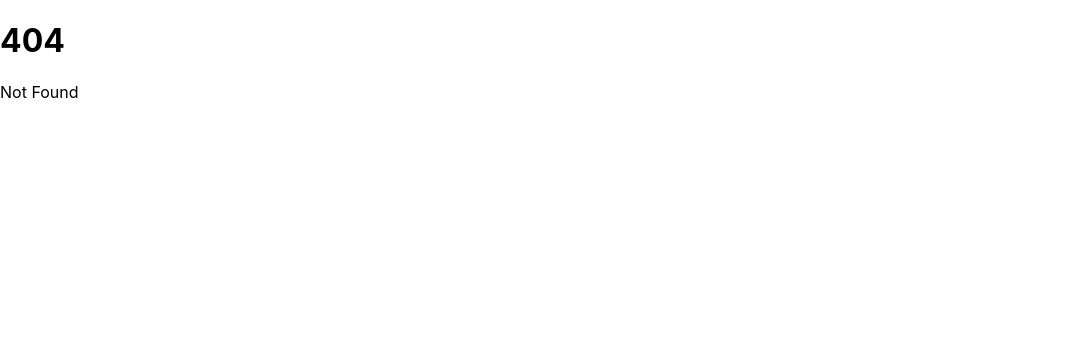
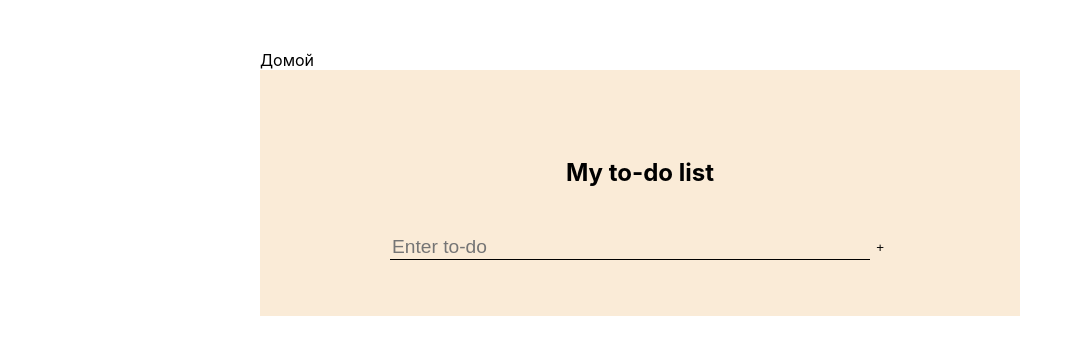
Before and after one commit to irina309/svelte-test, a SvelteKit app: page /project/1 in a window 1280 px wide. Before the commit this address had no page. Shown: the top 354 px of the page, without its empty margins (0-1082 px from the left). Built offline with nearby package versions, Linux system fonts and the light colour scheme.

Commit message:
add todo app

```diff
--- /dev/null
+++ b/src/component/Icon.svelte
@@ -0,0 +1,18 @@
+<svg viewBox="0 0 24 24" class={$$props.class}>
+    {@html icon.path}
+  </svg>
+
+  <script>
+    export let name;
+    const icons = [
+      {
+        name: 'check-mark',
+        path: '<path d="M19.77 4.93l1.4 1.4L8.43 19.07l-5.6-5.6 1.4-1.4 4.2 4.2L19.77 4.93m0-2.83L8.43 13.44l-4.2-4.2L0 13.47l8.43 8.43L24 6.33 19.77 2.1z" fill="currentColor"></path>',
+      },
+      {
+        name: 'delete',
+        path: '<path d="M6 19c0 1.1.9 2 2 2h8c1.1 0 2-.9 2-2V7H6v12zM8 9h8v10H8V9zm7.5-5l-1-1h-5l-1 1H5v2h14V4h-3.5z" fill="currentColor"></path>',
+      },
+    ];
+    let icon = icons.find((item) => item.name === name);
+  </script>
--- a/src/routes/blog/routes.js
+++ b/src/routes/blog/routes.js
@@ -8,6 +8,6 @@
         "id": 2,
         "title": "Мои планы",
         "body": "В будущем я буду возможно веб-раработчиком."
-      }
+      },
 
   ];
--- /dev/null
+++ b/src/routes/project/+layout.svelte
@@ -0,0 +1,3 @@
+<div class="container">
+    <slot />
+  </div>
--- a/src/routes/project/+page.svelte
+++ b/src/routes/project/+page.svelte
@@ -1 +1,46 @@
-<h1>Портфолио</h1>
+<svelte:head>
+ <title>Портфолио</title>
+</svelte:head>
+
+<div class='container'>
+ <h1>Мои проекты</h1>
+ <div class='apps'>
+  {#each routes as page}
+   <div class='app'>
+    <h2>{page.title}</h2>
+    <p>{page.body}</p>
+    <p class='readmore'>
+     <a class='link' href={`/project/apps/${page.id}`}>
+      Читать далее
+     </a>
+    </p>
+   </div>
+  {/each}
+ </div>
+</div>
+<script>
+    import { routes } from './routes.js';
+</script>
+<style>
+     .container {
+      margin: 50px auto;
+      max-width: 800px;
+      padding: 0 20px;
+     }
+
+     .apps {
+      display: grid;
+      grid-template-columns: 1fr 1fr;
+      grid-gap: 20px;
+     }
+
+     .app {
+      border: 1px solid #ddd;
+      padding: 10px;
+      box-shadow: 0 0 10px #eee;
+     }
+
+     .link {
+      color: rgb(10, 10, 139);
+     }
+</style>
--- /dev/null
+++ b/src/routes/project/1/+layout.svelte
@@ -0,0 +1,12 @@
+<div class='container'>
+    <a href='/project'>Домой</a>
+    <slot/>
+  </div>
+
+  <style>
+    .container {
+      margin: 50px auto;
+      max-width: 800px;
+      padding: 0 20px;
+    }
+  </style>
--- /dev/null
+++ b/src/routes/project/1/+page.svelte
@@ -0,0 +1,147 @@
+<main>
+    <h1>My to-do list</h1>
+    <form on:submit|preventDefault={add}>
+        <input bind:value={newItem} placeholder="Enter to-do" />
+        <button class="add-todo" on:click={add}><span>+</span></button>
+    </form>
+    <div class="todos">
+        {#each todoList as item, index}
+        <div class="todo" class:completed={item.completed}>
+          <span class="todo__text">{item.task}</span>
+          <div class="todo__buttons">
+            <button class="complete" on:click={() => complete(index)}>
+              <Icon name="check-mark" />
+            </button>
+            <button class="delete" on:click={() => remove(index)}>
+              <Icon name="delete" />
+            </button>
+          </div>
+        </div>
+        {/each}
+      </div>
+
+
+</main>
+<script>
+    let newItem = '';
+let todoList = [];
+function add() {
+  if (newItem !== '') {
+    todoList = [
+      ...todoList,
+      {
+        задача: newItem,
+        завершено: false,
+      },
+    ];
+    newItem = '';
+  }
+}
+function remove(index) {
+  todoList.splice(index, 1);
+  todoList = todoList;
+}
+
+function complete(index) {
+  todoList[index].completed = !todoList[index].completed;
+}
+import Icon from '../../../../components/Icon.svelte';
+</script>
+<style>
+    main {
+  display: flex;
+  flex-direction: column;
+  align-items: center;
+  min-height: 100%;
+  padding: 5vmin;
+  box-sizing: border-box;
+  background: antiquewhite;
+}
+
+form {
+  width: 100%;
+  max-width: 500px;
+  display: flex;
+  align-items: center;
+  margin-bottom: 1rem;
+}
+
+input {
+  flex-grow: 1;
+  width: 0;
+  border: none;
+  border-bottom: 1px solid black;
+  background: transparent;
+  box-shadow: none;
+  font-size: 1.2rem;
+  margin: 0;
+  outline: none;
+}
+.todos {
+  width: 100%;
+  max-width: 500px;
+}
+
+.todo {
+  display: flex;
+  padding: 20px;
+  border-radius: 20px;
+  box-shadow: 0 0 15px rgb(0 0 0 / 20%);
+  background-color: hsla(0, 0%, 100%, 0.2);
+  margin-top: 1rem;
+  font-size: 1.2rem;
+  justify-content: space-between;
+  align-items: center;
+}
+
+.todo\_\_buttons {
+  display: flex;
+  align-items: center;
+  margin-left: 1rem;
+}
+
+.todo button {
+  width: 32px;
+  height: 32px;
+  padding: 4px;
+  margin: 0;
+  flex-shrink: 0;
+}
+
+h1 {
+  text-align: center;
+  font-size: 1.5rem;
+  margin: 2em 0;
+}
+button {
+  background-color: transparent;
+  border: none;
+}
+
+button.delete,
+button.delete:hover {
+  color: brown;
+  transition: color 100ms ease-out;
+}
+button.complete,
+button.complete:hover {
+  color: cadetblue;
+  transition: color 100ms ease-out;
+}
+.todo.completed {
+  color: slategray;
+}
+
+.todo.completed .todo\_\_text {
+  text-decoration: line-through;
+}
+
+.todo.completed button {
+  color: silver;
+}
+.todos {
+  width: 100%;
+  max-width: 500px;
+}
+
+</style>
--- /dev/null
+++ b/src/routes/project/routes.js
@@ -0,0 +1,7 @@
+export const routes = [
+    {
+      id: 1,
+      title: 'TODO',
+      body: 'Простое и удобное приложение для организации задач. С его помощью вы можете легко создавать, отслеживать и завершать свои ежедневные задачи.',
+    },
+  ];
```
Also changed, not shown: 1 other file (tests, documents, lock files or other folders).
